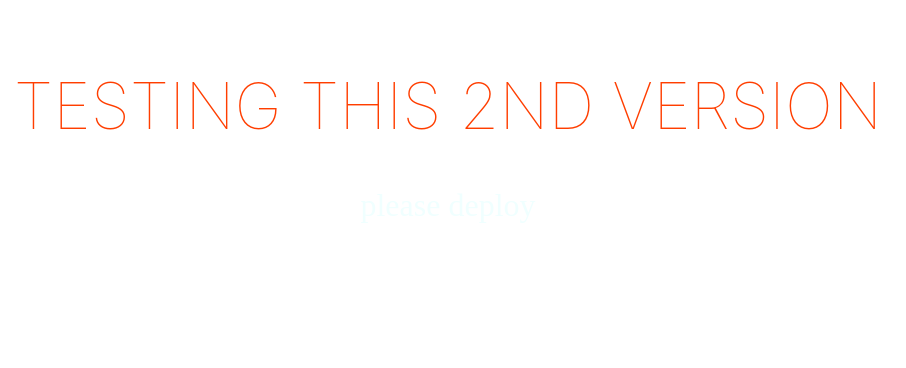
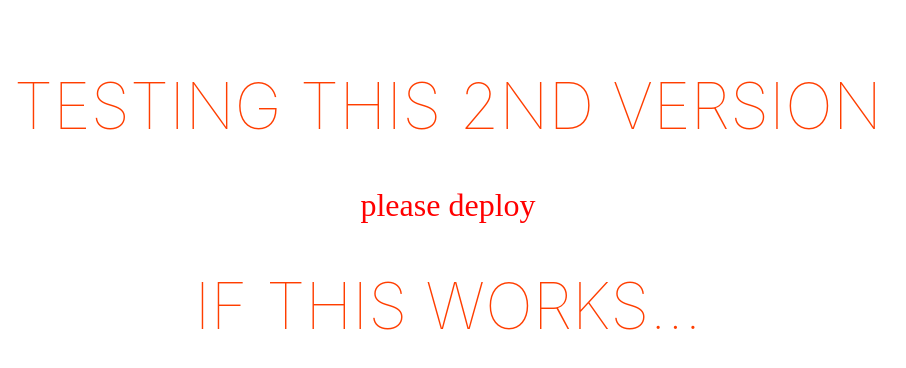
Before and after one commit to joeljih/joeljih.github.io, a Svelte app: page / in a window 1280 px wide. Shown: the top 368 px of the page, without its empty margins (192-1098 px from the left). Built offline with nearby package versions, Linux system fonts and the light colour scheme.

Commit message:
Changed minor colors, new build, and pushed from repl.it

```diff
--- a/package.json
+++ b/package.json
@@ -6,7 +6,6 @@
     "build": "rollup -c",
     "dev": "rollup -c -w",
     "start": "sirv public --no-clear",
-
     "deploy": "gh-pages -d public"
   },
   "devDependencies": {
--- a/src/App.svelte
+++ b/src/App.svelte
@@ -6,6 +6,7 @@
 <main>
 	<h1> Testing this 2nd version </h1>
 	<p> please deploy </p>
+    <h1> If this works...</h1>
 </main>
 
 <style>
@@ -26,7 +27,7 @@
 p{
 		font-family:'Times New Roman', Times, serif;
 		font-size: 2em;
-		color: azure;
+		color: red;
 	}
 	@media (min-width: 640px) {
 		main {
```
